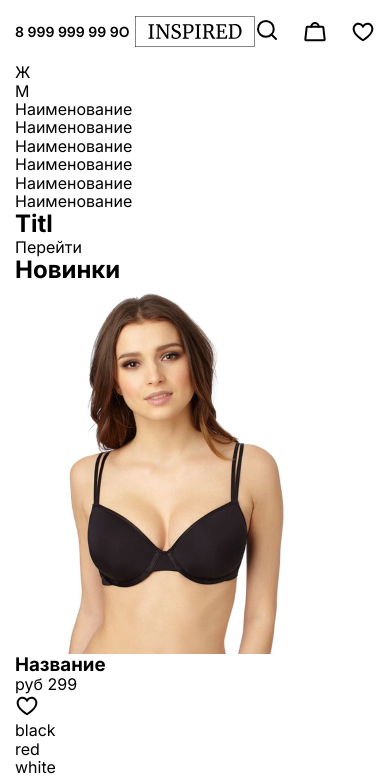
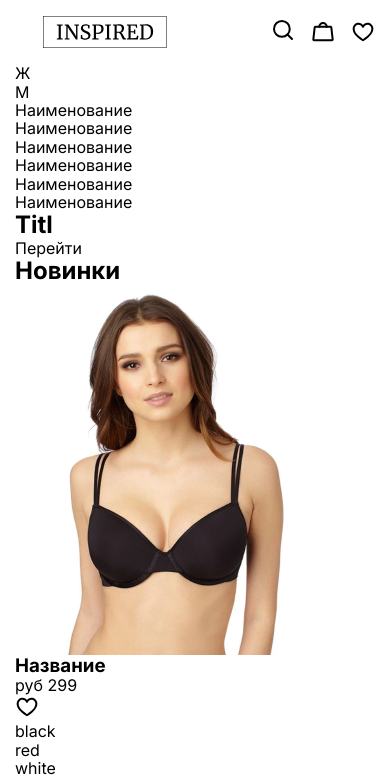
Before and after one commit to KenKarlson/inspired, a website: page index.html in a window 390 px wide. Shown: the top 783 px of the page. Drawn offline with Linux system fonts and the light colour scheme.

Commit message:
edit gap

```diff
--- a/assets/sass/blocks/_header.scss
+++ b/assets/sass/blocks/_header.scss
@@ -10,6 +10,10 @@
     display: grid;
     grid-template-columns: repeat(3, 1fr);
     align-items: center;
+
+    @include mobile {
+      grid-template-columns: repeat(2, 1fr);
+    }
   }
 
   &__phone {
@@ -17,20 +21,43 @@
     line-height: 17px;
     font-weight: 600;
     text-transform: uppercase;
+
+    @include tablet {
+      font-size: 12px;
+      line-height: 15px;
+    }
+
+    @include mobile {
+      display: none;
+    }
   }
 
   &__logo {
     margin: 0 auto;
+
+    @include tablet {
+      max-width: 154px;
+      justify-self: st;
+    }
+
+    @include mobile {
+      max-width: 124px;
+    }
   }
 
   &__navigation {
     justify-self: end;
+
   }
 
   &__nav-list {
     display: flex;
     align-items: center;
     gap: 24px;
+
+    @include mobile {
+      gap: 16px;
+    }
   }
 
   &__link {
```
Also changed, not shown: assets/css/style.css, 1 other file.
